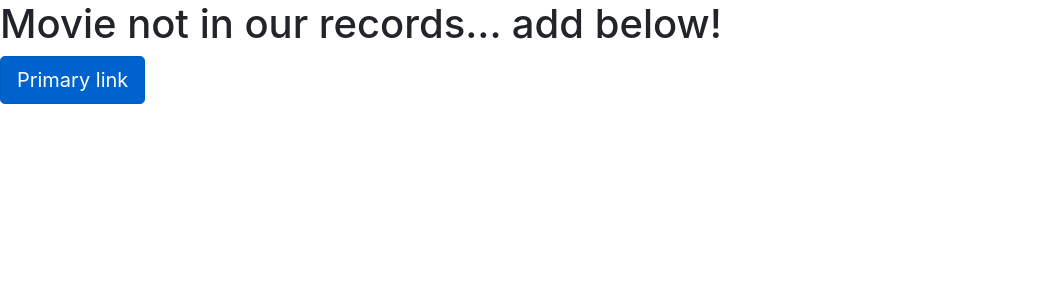
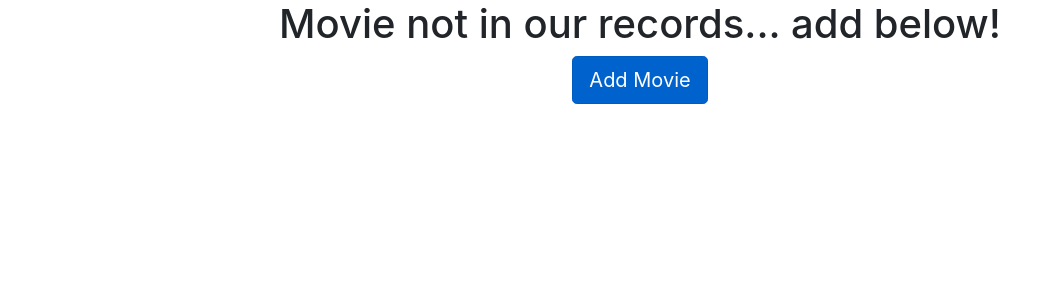
Before and after one commit to eileent7129/movie-review, a Flask app: page /movie_nf in a window 1280 px wide. Shown: the part 56-356 px from the top of the page, without its empty margins (0-1061 px from the left). Run offline with Flask 2, Linux system fonts and the light colour scheme; some libraries are stand-ins or nearby versions.

Commit message:
styled movie nf page a little

```diff
--- a/templates/movieNf.html
+++ b/templates/movieNf.html
@@ -14,18 +14,17 @@
   <meta name="author" content="SitePoint">
 
   <link rel="stylesheet" href="css/styles.css?v=1.0">
+  <link rel="stylesheet" href="movieNf.css">
   <link rel="stylesheet" href="https://stackpath.bootstrapcdn.com/bootstrap/4.3.1/css/bootstrap.min.css" integrity="sha384-ggOyR0iXCbMQv3Xipma34MD+dH/1fQ784/j6cY/iJTQUOhcWr7x9JvoRxT2MZw1T" crossorigin="anonymous">
 
 
 </head>
 
 <body>
-    <h1>Movie not in our records... add below!</h1>
-    <a href="{{url_for('movie_add')}}" class="btn btn-primary btn-lg active text-center" role="button" aria-pressed="true">Primary link</a>
-    <script src="js/scripts.js"></script>
-    <script src="https://code.jquery.com/jquery-3.3.1.slim.min.js" integrity="sha384-q8i/X+965DzO0rT7abK41JStQIAqVgRVzpbzo5smXKp4YfRvH+8abtTE1Pi6jizo" crossorigin="anonymous"></script>
-    <script src="https://cdnjs.cloudflare.com/ajax/libs/popper.js/1.14.7/umd/popper.min.js" integrity="sha384-UO2eT0CpHqdSJQ6hJty5KVphtPhzWj9WO1clHTMGa3JDZwrnQq4sF86dIHNDz0W1" crossorigin="anonymous"></script>
-    <script src="https://stackpath.bootstrapcdn.com/bootstrap/4.3.1/js/bootstrap.min.js" integrity="sha384-JjSmVgyd0p3pXB1rRibZUAYoIIy6OrQ6VrjIEaFf/nJGzIxFDsf4x0xIM+B07jRM" crossorigin="anonymous"></script>
+    <div class="container">
+        <div><h1 style="text-align:center">Movie not in our records... add below!</h1></div>
+        <div style="text-align:center;"><a href="{{url_for('movie_add')}}" class="btn btn-primary btn-lg active text-center" role="button" aria-pressed="true">Add Movie</a></div>
+        </div>
     </body>
 </html>
 
```
Also changed, not shown: templates/movieNf.css (added, +8 -0 lines).
